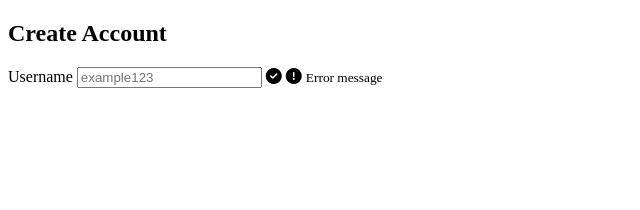
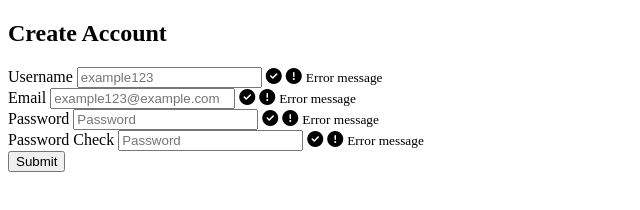
Before and after one commit to jaredmb97/JavaScript-form-submission-practice, a plain HTML site: page index.html in a window 1280 px wide. Shown: the whole page, without its empty margins (0-640 px from the left). Drawn offline with Linux system fonts and the light colour scheme.

Commit message:
added the rest of the form fields

```diff
--- a/index.html
+++ b/index.html
@@ -14,7 +14,11 @@
         <div class="header">
             <h2>Create Account</h2>
         </div>
-        <for id="form" class="form">
+
+        <form id="form" class="form">
+
+            <!-- Username -->
+
             <div class="form-control">
                 <label>Username</label>
                 <input type="text" placeholder="example123" id="username">
@@ -22,7 +26,39 @@
                 <i class="fas fa-exclamation-circle"></i>
                 <small>Error message</small>
             </div>
-            </form>
+
+            <!-- Email -->
+
+            <div class="form-control">
+                <label>Email</label>
+                <input type="email" placeholder="example123@example.com" id="email">
+                <i class="fas fa-check-circle"></i>
+                <i class="fas fa-exclamation-circle"></i>
+                <small>Error message</small>
+            </div>
+
+            <!-- Password -->
+
+            <div class="form-control">
+                <label>Password</label>
+                <input type="password" placeholder="Password" id="password">
+                <i class="fas fa-check-circle"></i>
+                <i class="fas fa-exclamation-circle"></i>
+                <small>Error message</small>
+            </div>
+
+            <!-- Password Check-->
+
+            <div class="form-control">
+                <label>Password Check</label>
+                <input type="password" placeholder="Password" id="password">
+                <i class="fas fa-check-circle"></i>
+                <i class="fas fa-exclamation-circle"></i>
+                <small>Error message</small>
+            </div>
+
+            <button>Submit</button>
+        </form>
     </div>
 </body>
 
```
